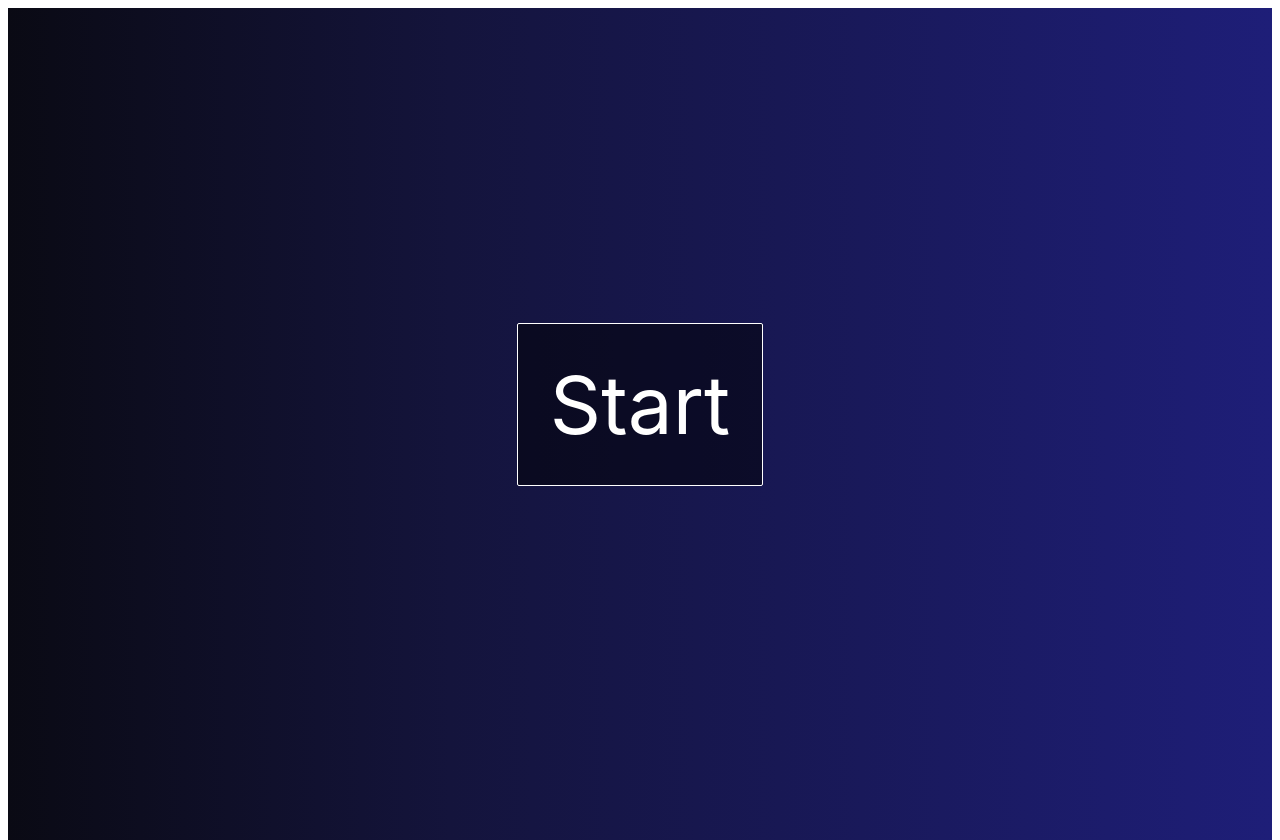
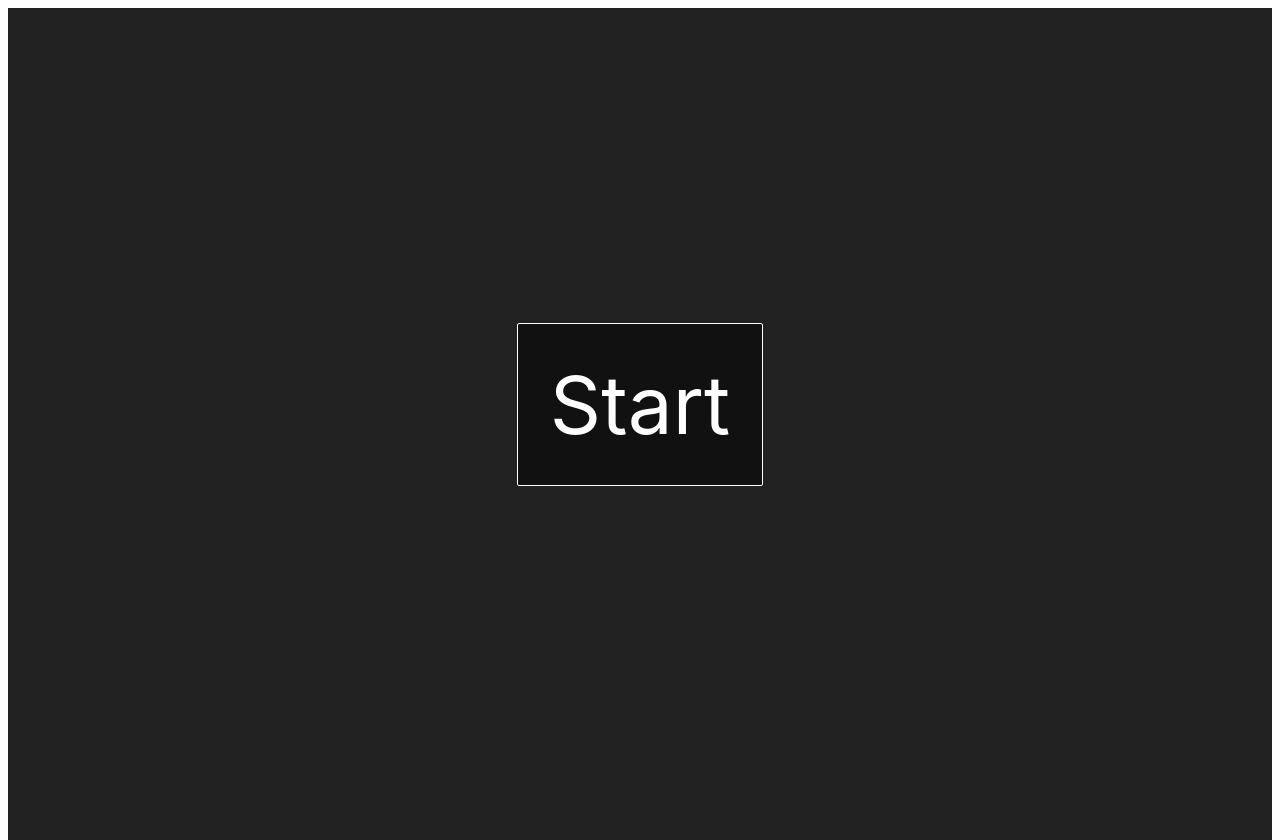
Before and after one commit to Tsuyoshi84/fancy-stop-watch, a Svelte app: page / in a window 1280 px wide. Built offline with nearby package versions, Linux system fonts and the light colour scheme.

Commit message:
Add background animation

```diff
--- a/src/App.svelte
+++ b/src/App.svelte
@@ -6,6 +6,7 @@
 
   let remainingTime = 3;
   let timer = null;
+  let done = false;
 
   function startStopWatch() {
     if (timer !== null) {
@@ -20,6 +21,7 @@
 
     if (remainingTime === 0) {
       clearInterval(timer);
+      done = true;
     }
   }
 </script>
@@ -31,12 +33,30 @@
     max-width: 240px;
     margin: 0 auto;
     height: 100vh;
-    background: linear-gradient(
-      90deg,
-      rgba(10 10 20 / 1) 0%,
-      rgba(20 20 60 / 1) 35%,
-      rgba(30 30 120 / 1) 100%
-    );
+    background-color: #222;
+  }
+
+  main.done {
+    animation: gradient 5s ease-in-out infinite;
+    animation-direction: alternate;
+  }
+
+  @keyframes gradient {
+    0% {
+      background-color: #222;
+    }
+    30% {
+      background-color: #332;
+    }
+    50% {
+      background-color: #842;
+    }
+    80% {
+      background-color: #163;
+    }
+    100% {
+      background-color: #248;
+    }
   }
 
   @media (min-width: 640px) {
@@ -53,7 +73,7 @@
   }
 </style>
 
-<main>
+<main class:done>
   <section>
     {#if timer !== null}
       <div transition:fade={{ duration: 500 }}>
```
